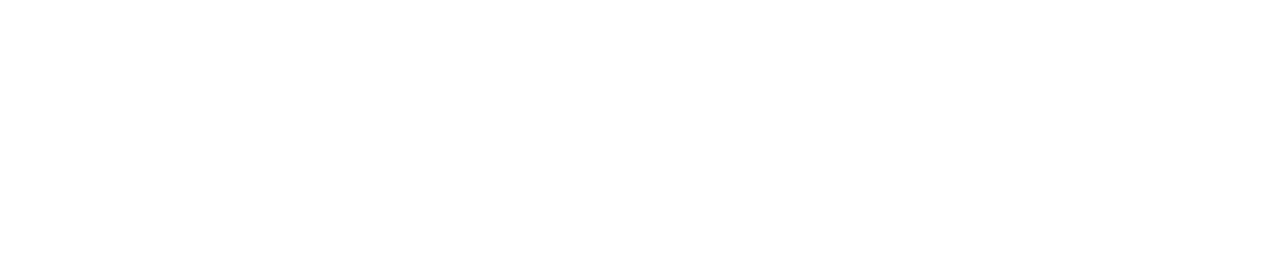
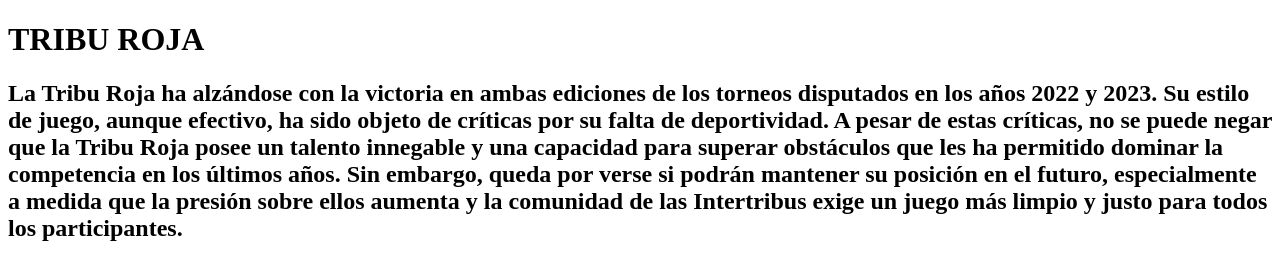
Before and after one commit to Luis-Siccardi/Practico1_5a-o_Ingrid, a plain HTML site: page pagina3.html in a window 1280 px wide. Drawn offline with Linux system fonts and the light colour scheme.

Commit message:
pagina 3

```diff
--- a/pagina3.html
+++ b/pagina3.html
@@ -6,6 +6,12 @@
     <title>TRIBU ROJA</title>
 </head>
 <body>
+    <main>
+        <h1>TRIBU ROJA</h1>
+        <h2>La Tribu Roja ha  alzándose con la victoria en ambas ediciones de los torneos disputados en los años 2022 y 2023.
+            Su estilo de juego, aunque efectivo, ha sido objeto de críticas por su falta de deportividad.
+            A pesar de estas críticas, no se puede negar que la Tribu Roja posee un talento innegable y una capacidad para superar obstáculos que les ha permitido dominar la competencia en los últimos años. Sin embargo, queda por verse si podrán mantener su posición en el futuro, especialmente a medida que la presión sobre ellos aumenta y la comunidad de las Intertribus exige un juego más limpio y justo para todos los participantes.</h2>
+    </main>
 
 </body>
 </html>
```
